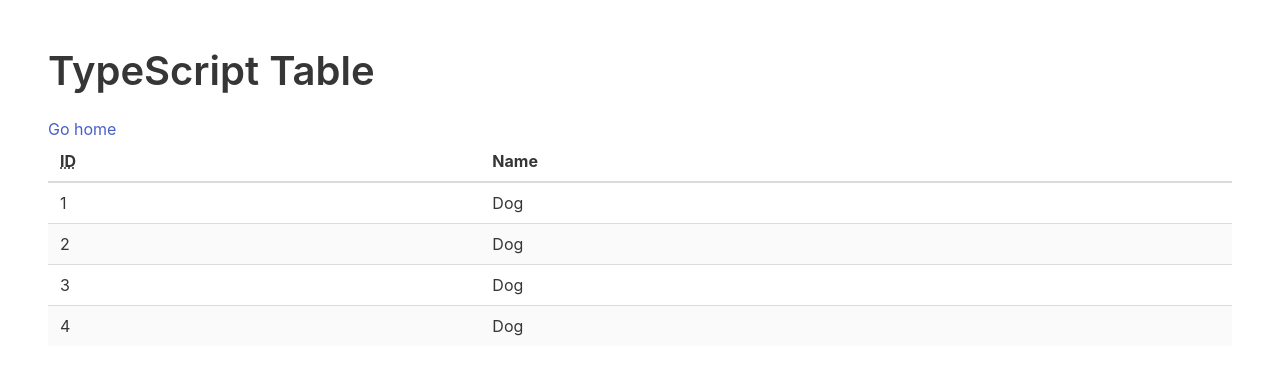
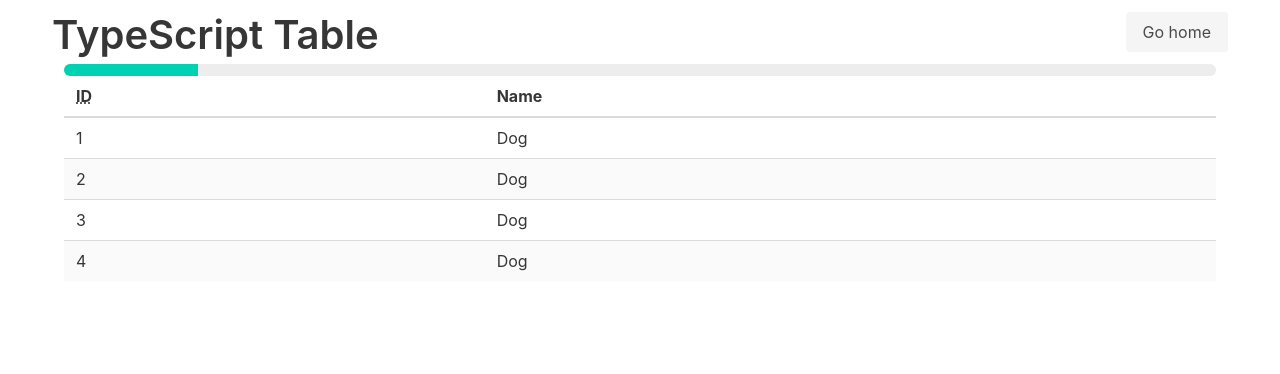
Before and after one commit to gioudi/ts-exercises, a website: page examples/intermidiate/table/index.html in a window 1280 px wide. Drawn offline with nearby package versions, Linux system fonts and the light colour scheme; files that its build step writes are made by us from their sources.

Commit message:
fix/go_home

```diff
--- a/examples/intermidiate/table/index.html
+++ b/examples/intermidiate/table/index.html
@@ -11,12 +11,20 @@
 </head>
 
 <body>
-  <section class="section">
-    <h2 class="title is-2">TypeScript Table</h2>
+  <section class="container pt-3">
+    <nav class="navbar" role="navigation" aria-label="main navigation">
+        <div class="navbar-brand">
+         <h2 class="title is-2" class="navbar-item">TypeScript Table</h2>
+        </div>
+        <div class="navbar-menu">
+            <a href="../../../../index.html" class="navbar-end button is-light" >Go home</a>
+          </div>
+      </nav>
+        <div class=" is-align-content-center is-align-items-center is-fullheight" id="load">
+          <progress class="progress is-small is-primary" max="100">15%</progress>
+        </div>
 
-    <a href="../../index.html" class="is-small">Go home</a>
-
-    <table class="table is-striped is-hoverable is-fullwidth">
+        <table class="table is-striped is-hoverable is-fullwidth" id="table">
             <thead>
               <tr>
                 <th><abbr title="Position">ID</abbr></th>
@@ -24,10 +32,9 @@
               </tr>
             </thead>
             <tbody id="body-table">
-
             </tbody>
         </table>
-    <section>
+  </section>
       <script>var exports = {};</script>
       <script src="./index.js"></script>
 </body>
```
Also changed, not shown: examples/intermidiate/fetch/getApiHarryPotter/index.html (+1 -1 lines), examples/intermidiate/fetch/getListCatFast/index.html (+1 -1 lines), examples/intermidiate/fetch/getListUserJsonServer/index.html (+1 -1 lines), examples/intermidiate/fetch/getListUsersJsonServer/index.html (+1 -1 lines). Lines whose indentation alone changed are shown as unchanged.
